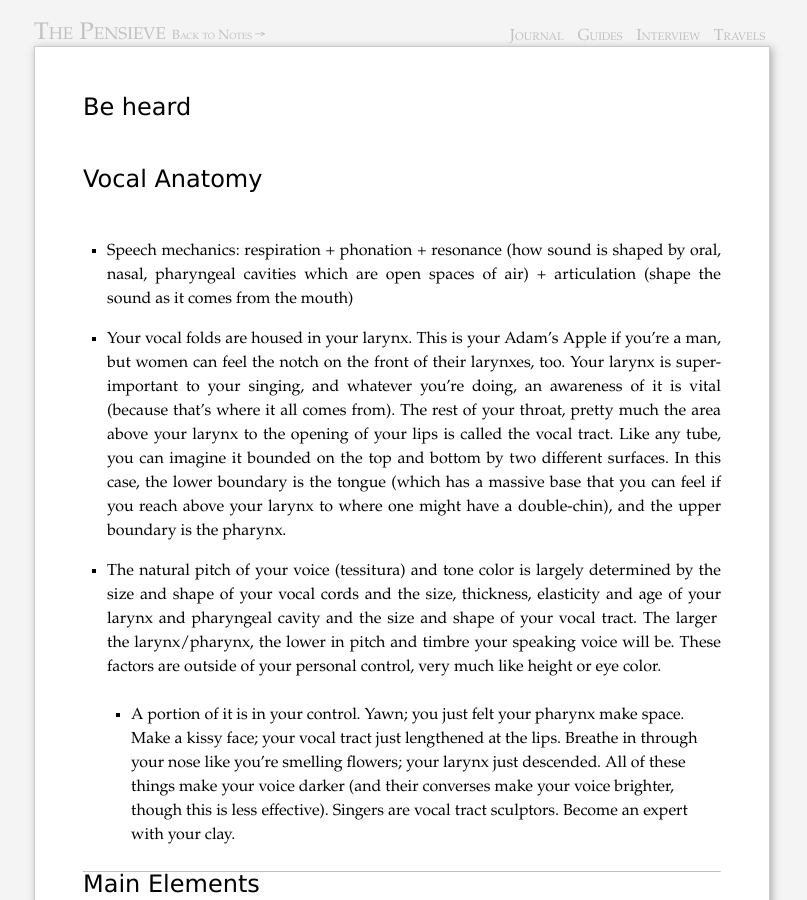
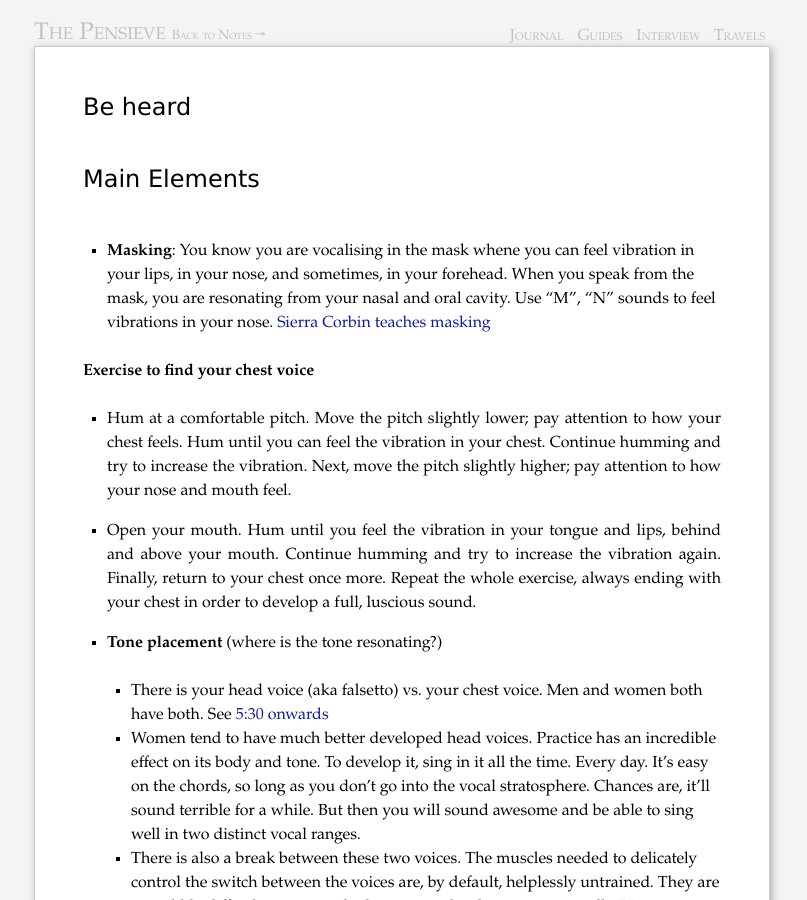
Before and after one commit to piyushahuja/piyushahuja.github.io, a Jekyll site: the page built from _posts/guides/2019-03-11-voice.md, in a window 1280 px wide and 900 px high. Shown: the whole window, without its empty margins (238-1045 px from the left). Built offline with Jekyll 4.4.1, drawn with Linux system fonts in a browser that asks for light colours; comment, search, counter and statistics services are not loaded.

Commit message:
auto deployed

```diff
--- a/_posts/guides/2019-03-11-voice.md
+++ b/_posts/guides/2019-03-11-voice.md
@@ -10,20 +10,16 @@ permalink: /voice
 
 ---
 
-# Vocal Anatomy
-
-* Speech mechanics: respiration + phonation + resonance (how sound is shaped by oral, nasal, pharyngeal cavities which are open spaces of air) + articulation (shape the sound as it comes from the mouth)
-
-* Your vocal folds are housed in your larynx. This is your Adam's Apple if you're a man, but women can feel the notch on the front of their larynxes, too. Your larynx is super-important to your singing, and whatever you're doing, an awareness of it is vital (because that's where it all comes from). The rest of your throat, pretty much the area above your larynx to the opening of your lips is called the vocal tract. Like any tube, you can imagine it bounded on the top and bottom by two different surfaces. In this case, the lower boundary is the tongue (which has a massive base that you can feel if you reach above your larynx to where one might have a double-chin), and the upper boundary is the pharynx.
-
-* The natural pitch of your voice (tessitura) and tone color is largely determined by the size and shape of your vocal cords and the size, thickness, elasticity and age of your larynx and pharyngeal cavity and the size and shape of your vocal tract. The larger  the larynx/pharynx, the lower in pitch and timbre your speaking voice will be. These factors are outside of your personal control, very much like height or eye color.
-    *  A portion of it is in your control. Yawn; you just felt your pharynx make space. Make a kissy face; your vocal tract just lengthened at the lips. Breathe in through your nose like you're smelling flowers; your larynx just descended. All of these things make your voice darker (and their converses make your voice brighter, though this is less effective). Singers are vocal tract sculptors. Become an expert with your clay.
-
-------
 
 # Main Elements
 
 * **Masking**: You know you are vocalising in the mask whene you can feel vibration in your lips, in your nose, and sometimes, in your forehead. When you speak from the mask, you are resonating from your nasal and oral cavity. Use "M", "N" sounds to feel vibrations in your nose. [Sierra Corbin teaches masking](https://www.youtube.com/watch?v=9xOjqnupODs)
+
+**Exercise to find your chest voice**
+
+* Hum at a comfortable pitch. Move the pitch slightly lower; pay attention to how your chest feels. Hum until you can feel the vibration in your chest. Continue humming and try to increase the vibration. Next, move the pitch slightly higher; pay attention to how your nose and mouth feel.
+
+* Open your mouth. Hum until you feel the vibration in your tongue and lips, behind and above your mouth. Continue humming and try to increase the vibration again. Finally, return to your chest once more. Repeat the whole exercise, always ending with your chest in order to develop a full, luscious sound.
 
 *  **Tone placement** (where is the tone resonating?)
     *  There is your head voice (aka falsetto) vs. your chest voice. Men and women both have both. See [5:30 onwards](https://www.youtube.com/watch?v=d6OYv2FifCI)
```
